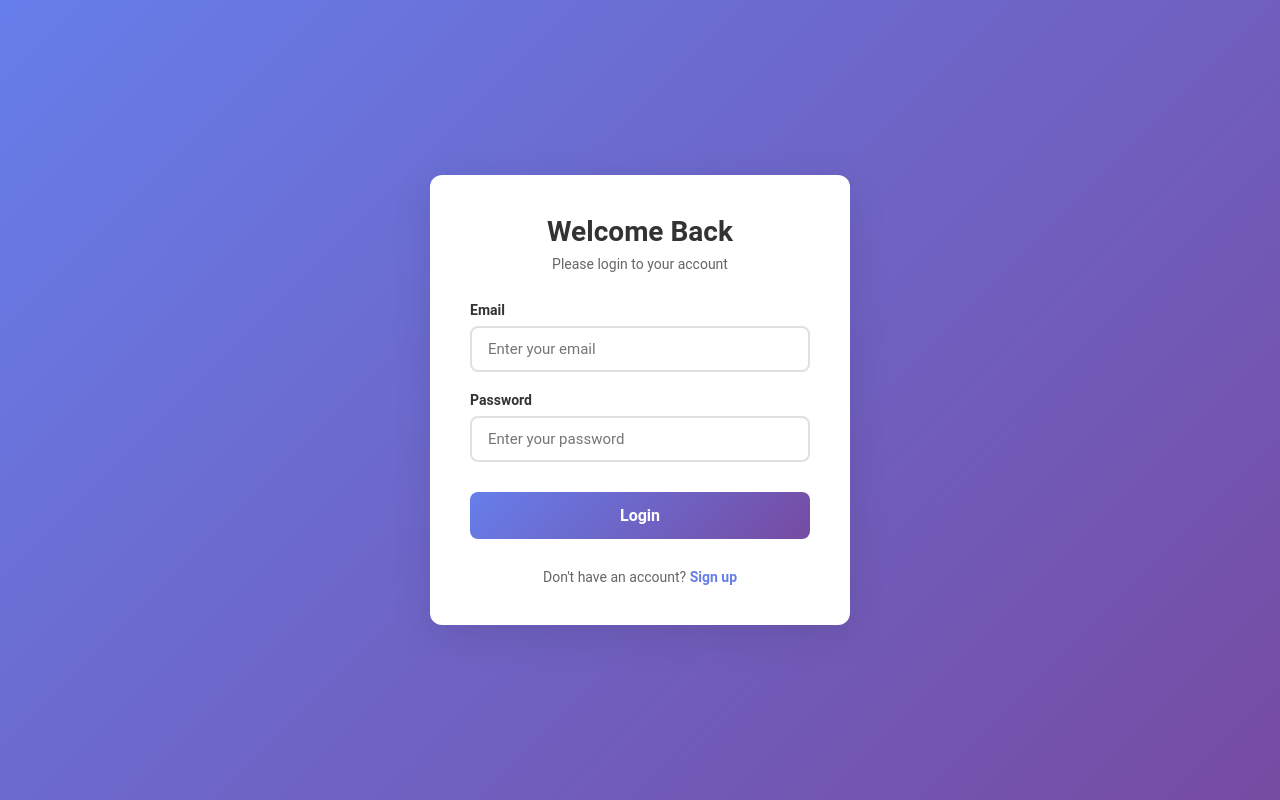
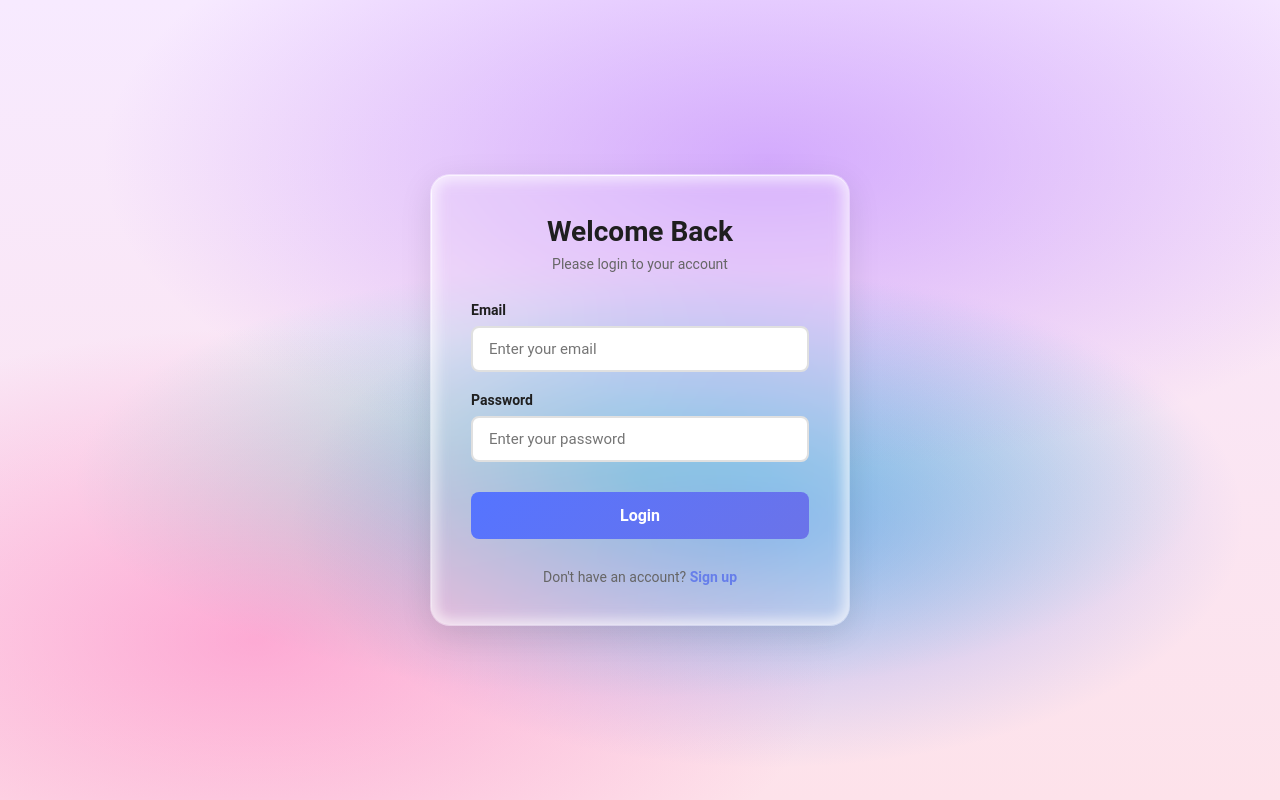
Before and after one commit to HasanAlasker/Secure-Web-Applications-Project, a React (Vite) app in the folder Client/: page /login in a window 1280 px wide. Built offline with nearby package versions, Linux system fonts and the light colour scheme; no server answers.

Commit message:
liquid glass

```diff
--- a/Client/src/App.css
+++ b/Client/src/App.css
@@ -7,14 +7,27 @@
 :root {
   --background: rgb(255, 247, 247);
   --black: #202020;
+  --darkText: #1f1f1f;
   --post: rgba(255, 255, 255, 0.5);
   --white: white;
+  --red: red;
   --gray: #a39e9e;
   --primary: linear-gradient(135deg, #5574ff 0%, #6b73e9 100%);
   --rgb: rgba(255, 56, 93, 1);
   --primText: #5574ff;
   --hoverPri: rgb(220, 51, 82) 0%;
   --hoverSec: rgb(236, 236, 236);
+}
+
+.background {
+
+      background:
+       radial-gradient(ellipse 80% 60% at 60% 20%, rgba(175, 109, 255, 0.50), transparent 65%),
+        radial-gradient(ellipse 70% 60% at 20% 80%, rgba(255, 100, 180, 0.45), transparent 65%),
+        radial-gradient(ellipse 60% 50% at 60% 65%, rgba(63, 112, 245, 0.43), transparent 62%),
+        radial-gradient(ellipse 65% 40% at 50% 60%, rgba(18, 226, 188, 0.48), transparent 68%),
+        linear-gradient(180deg, #f7eaff 0%, #fde2ea 100%)
+
 }
 
 .screen {
@@ -136,7 +149,6 @@ a:hover {
 }
 
 .feature-card {
-  background: white;
   padding: 2rem;
   border-radius: 12px;
   box-shadow: 0 4px 6px rgba(0, 0, 0, 0.1);
@@ -301,25 +313,65 @@ h4 {
   display: flex;
   align-items: center;
   justify-content: center;
-  background: linear-gradient(135deg, #667eea 0%, #764ba2 100%);
   padding: 20px;
 }
 
 /* Login Card */
 .login-card {
-  background: white;
   padding: 40px;
   border-radius: 12px;
-  box-shadow: 0 10px 40px rgba(0, 0, 0, 0.1);
   width: 100%;
   max-width: 420px;
+}
+.glass-card {
+  background: rgba(255, 255, 255, 0.1);
+  backdrop-filter: blur(9px);
+  -webkit-backdrop-filter: blur(9px);
+  border-radius: 20px;
+  border: 1px solid rgba(255, 255, 255, 0.3);
+  box-shadow: 0 8px 32px rgba(0, 0, 0, 0.1),
+    inset 0 1px 0 rgba(255, 255, 255, 0.5),
+    inset 0 -1px 0 rgba(255, 255, 255, 0.1),
+    inset 0 0 12px 6px rgba(255, 255, 255, 0.6);
+  position: relative;
+  overflow: hidden;
+}
+
+.glass-card::before {
+  content: "";
+  position: absolute;
+  top: 0;
+  left: 0;
+  right: 0;
+  height: 1px;
+  background: linear-gradient(
+    90deg,
+    transparent,
+    rgba(255, 255, 255, 0.8),
+    transparent
+  );
+}
+
+.glass-card::after {
+  content: "";
+  position: absolute;
+  top: 0;
+  left: 0;
+  width: 1px;
+  height: 100%;
+  background: linear-gradient(
+    180deg,
+    rgba(255, 255, 255, 0.8),
+    transparent,
+    rgba(255, 255, 255, 0.3)
+  );
 }
 
 /* Title and Subtitle */
 .login-title {
   font-size: clamp(1.5rem, 4vw, 1.75rem);
   font-weight: 700;
-  color: #333;
+  color: var(--darkText);
   margin-bottom: 8px;
   text-align: center;
 }
@@ -347,8 +399,8 @@ h4 {
 
 .form-group label {
   font-size: clamp(0.813rem, 1.5vw, 0.875rem);
+  color: var(--darkText);
   font-weight: 600;
-  color: #333;
 }
 
 /* Input Fields */
@@ -367,12 +419,12 @@ h4 {
 }
 
 .form-group input.input-error {
-  border-color: #ef4444;
+  border-color: var(--red);
 }
 
 /* Error Message */
 .error-message {
-  color: #ef4444;
+  color: var(--red);
   font-size: clamp(0.75rem, 1.5vw, 0.813rem);
   margin-top: -4px;
 }
@@ -386,7 +438,7 @@ h4 {
 /* Login Button */
 .login-button {
   padding: 14px;
-  background: linear-gradient(135deg, #667eea 0%, #764ba2 100%);
+  background: var(--primary);
   color: white;
   border: none;
   border-radius: 8px;
--- a/Client/src/pages/Home.jsx
+++ b/Client/src/pages/Home.jsx
@@ -21,7 +21,7 @@ export default function Home() {
           <h2>🛡️ How is this app secure?</h2>
 
           <div className="security-features">
-            <div className="feature-card">
+            <div className="feature-card glass-card">
               <div className="feature-icon">🔑</div>
               <h3>Strong Authentication</h3>
               <p>
@@ -32,7 +32,7 @@ export default function Home() {
               </p>
             </div>
 
-            <div className="feature-card">
+            <div className="feature-card glass-card">
               <div className="feature-icon">👥</div>
               <h3>Role-Based Access Control</h3>
               <p>
@@ -42,7 +42,7 @@ export default function Home() {
               </p>
             </div>
 
-            <div className="feature-card">
+            <div className="feature-card glass-card">
               <div className="feature-icon">✅</div>
               <h3>Input Validation</h3>
               <p>
@@ -52,7 +52,7 @@ export default function Home() {
               </p>
             </div>
 
-            <div className="feature-card">
+            <div className="feature-card glass-card">
               <div className="feature-icon">🔒</div>
               <h3>Encrypted Data</h3>
               <p>
@@ -62,7 +62,7 @@ export default function Home() {
               </p>
             </div>
 
-            <div className="feature-card">
+            <div className="feature-card glass-card">
               <div className="feature-icon">🚫</div>
               <h3>Rate Limiting</h3>
               <p>
@@ -72,7 +72,7 @@ export default function Home() {
               </p>
             </div>
 
-            <div className="feature-card">
+            <div className="feature-card glass-card">
               <div className="feature-icon">🛡️</div>
               <h3>Security Headers</h3>
               <p>
@@ -82,7 +82,7 @@ export default function Home() {
               </p>
             </div>
 
-            <div className="feature-card">
+            <div className="feature-card glass-card">
               <div className="feature-icon">🌐</div>
               <h3>CORS Protection</h3>
               <p>
@@ -91,7 +91,7 @@ export default function Home() {
               </p>
             </div>
 
-            <div className="feature-card">
+            <div className="feature-card glass-card">
               <div className="feature-icon">🔍</div>
               <h3>Threat Modeling</h3>
               <p>
@@ -101,7 +101,7 @@ export default function Home() {
               </p>
             </div>
 
-            <div className="feature-card">
+            <div className="feature-card glass-card">
               <div className="feature-icon">⚠️</div>
               <h3>Safe Error Handling</h3>
               <p>
--- a/Client/src/pages/Login.Jsx
+++ b/Client/src/pages/Login.Jsx
@@ -32,8 +32,8 @@ export default function Login() {
   };
 
   return (
-    <div className="login-container">
-      <div className="login-card">
+    <div className="login-container background">
+      <div className="login-card glass-card">
         <h1 className="login-title">Welcome Back</h1>
         <p className="login-subtitle">Please login to your account</p>
 
--- a/Client/src/pages/Register.jsx
+++ b/Client/src/pages/Register.jsx
@@ -42,8 +42,8 @@ export default function Register() {
   };
 
   return (
-    <div className="login-container">
-      <div className="login-card">
+    <div className="login-container background">
+      <div className="login-card glass-card">
         <h1 className="login-title">Create an account</h1>
         <p className="login-subtitle">
           Please enter your information to create your account
```
